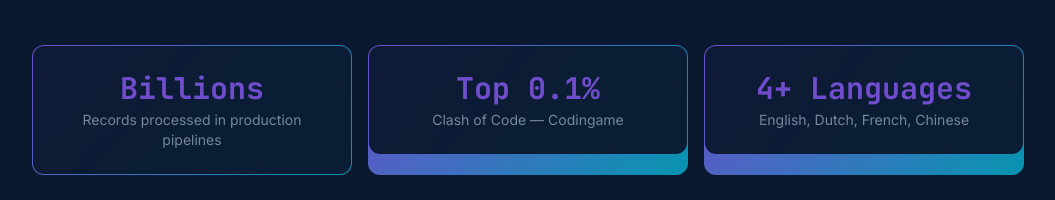
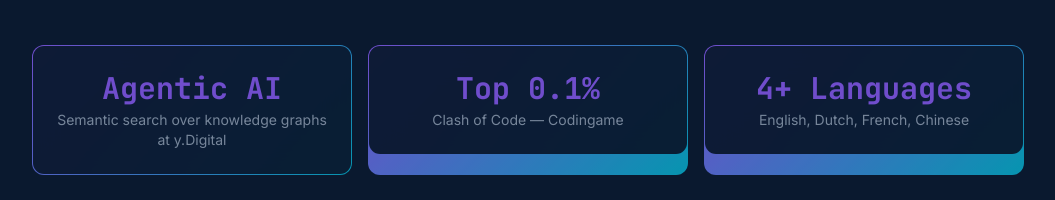
Before and after one commit to pde-bakk/personal-site, a React (Vite) app: page / in a window 1280 px wide. Shown: the part 476-676 px from the top of the page, without its empty margins (112-1167 px from the left). Built offline with nearby package versions, Linux system fonts and the light colour scheme; no server answers.

Commit message:
semantic search baby

```diff
--- a/src/components/sections/Hero.tsx
+++ b/src/components/sections/Hero.tsx
@@ -41,7 +41,11 @@ const Hero = () => {
         </div>
 
         <div className="grid grid-cols-1 sm:grid-cols-3 gap-4 mt-16">
-          <MetricCard value="Billions" label={t("metric_records")} index={0} />
+          <MetricCard
+            value="Agentic AI"
+            label={t("metric_ydigital")}
+            index={0}
+          />
           <MetricCard
             value="Top 0.1%"
             label={t("metric_codingame")}
--- a/src/i18n/locales/en/home.json
+++ b/src/i18n/locales/en/home.json
@@ -10,7 +10,7 @@
   ],
   "description": "Building AI systems and semantic search over knowledge graphs, crafting high-performance data pipelines in Go, Rust, and Python, and shipping scalable cloud infrastructure.",
   "image-alt-text": "Peer de Bakker",
-  "metric_records": "Records processed in production pipelines",
+  "metric_ydigital": "Semantic search over knowledge graphs at y.Digital",
   "metric_codingame": "Clash of Code — Codingame",
   "metric_languages": "English, Dutch, French, Chinese"
 }
--- a/src/i18n/locales/nl/home.json
+++ b/src/i18n/locales/nl/home.json
@@ -10,7 +10,7 @@
   ],
   "description": "Ik bouw AI-systemen en semantic search over kennisgrafen, ontwikkel high-performance datapipelines in Go, Rust en Python, en lever schaalbare cloudinfrastructuur op.",
   "image-alt-text": "Peer de Bakker",
-  "metric_records": "Records verwerkt in productiepipelines",
+  "metric_ydigital": "Semantic search over kennisgrafen bij y.Digital",
   "metric_codingame": "Clash of Code — Codingame",
   "metric_languages": "Engels, Nederlands, Frans, Chinees"
 }
--- a/src/i18n/locales/zh/home.json
+++ b/src/i18n/locales/zh/home.json
@@ -5,7 +5,7 @@
   "roles": ["AI 工程师", "软件工程师", "云与数据工程师", "竞技编程者"],
   "description": "构建 AI 系统与基于知识图谱的语义搜索，用 Go、Rust 和 Python 打造高性能数据管道，并交付可扩展的云基础设施。",
   "image-alt-text": "Peer de Bakker",
-  "metric_records": "生产管道中处理的记录",
+  "metric_ydigital": "在 y.Digital 基于知识图谱构建语义搜索",
   "metric_codingame": "Clash of Code — Codingame",
   "metric_languages": "英语、荷兰语、法语、中文"
 }
```
